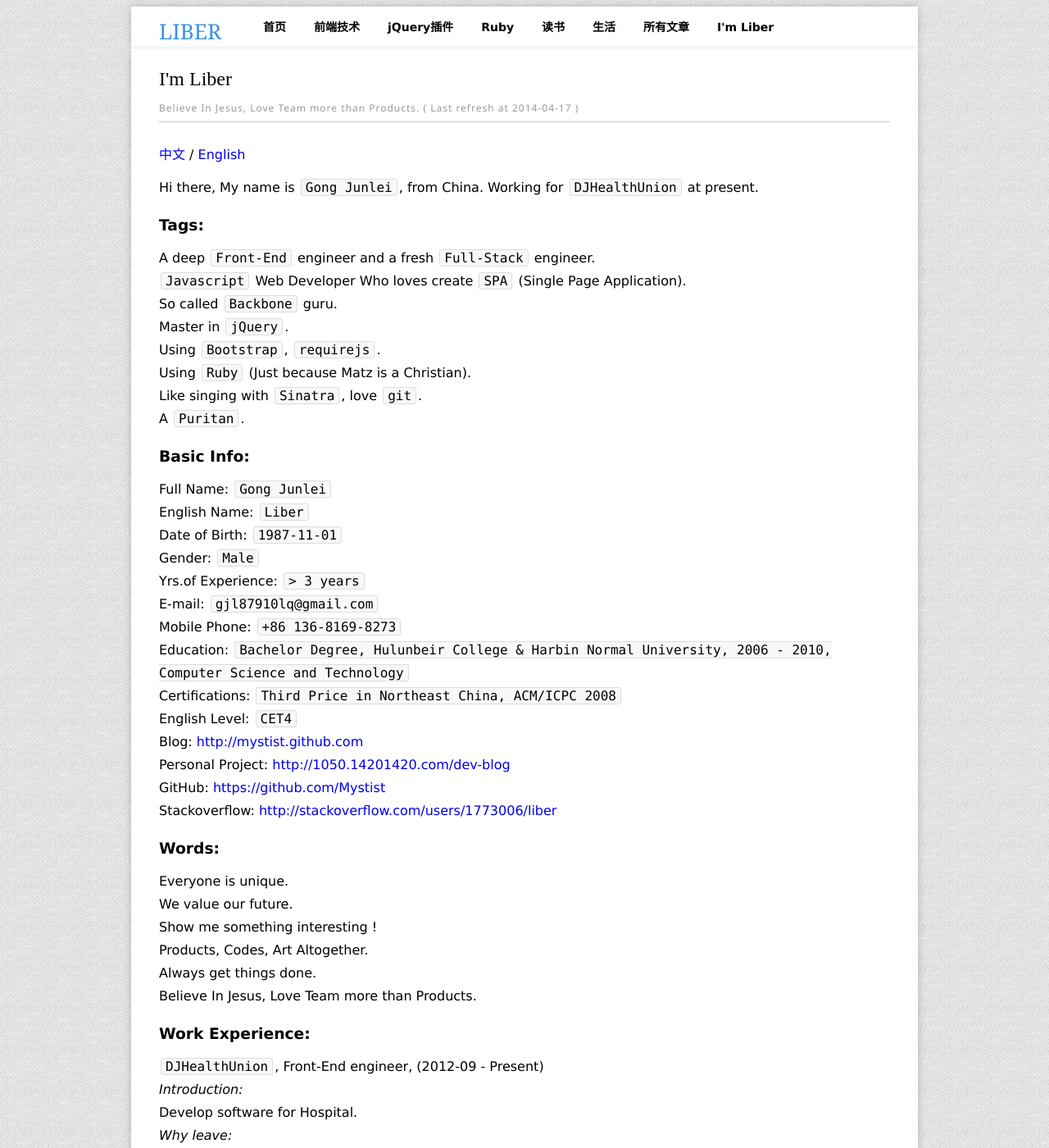
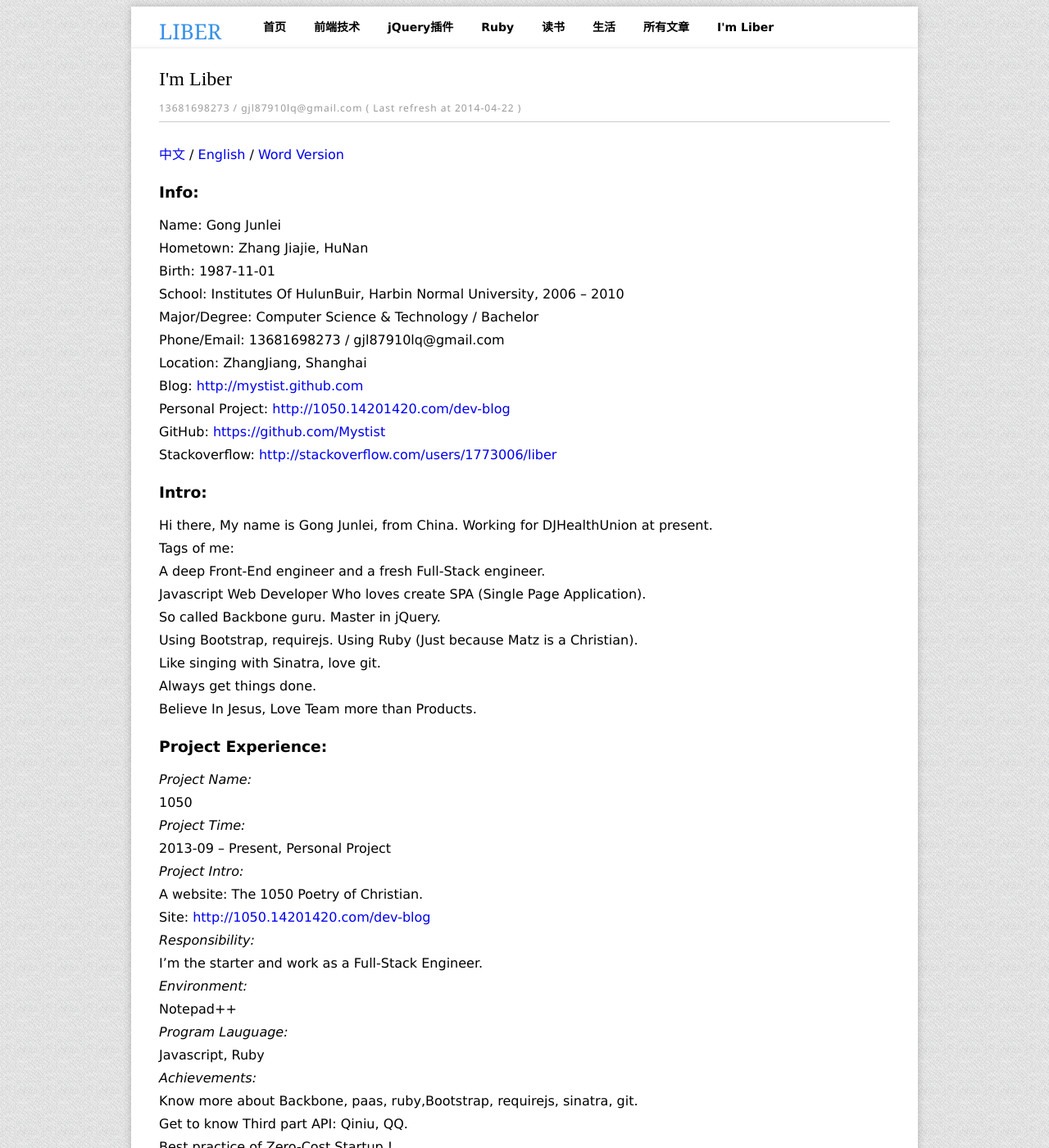
Before and after one commit to mystist/mystist.github.com, a Jekyll site: the page built from liber_en.md, in a window 1280 px wide and 1400 px high. Shown: the whole window at 82% size. Built offline with Jekyll 4.4.1, drawn with Linux system fonts in a browser that asks for light colours; Markdown is read by kramdown in place of the engine named in the settings; some of the changed text lies outside the part shown.

Commit message:
update_cv

```diff
--- a/liber_en.md
+++ b/liber_en.md
@@ -1,163 +1,219 @@
 ---
 layout: template
 title: I'm Liber
-text: Believe In Jesus, Love Team more than Products. ( Last refresh at 2014-04-17 )
+text: 13681698273 / gjl87910lq@gmail.com ( Last refresh at 2014-04-22 )
 ---
 
-[中文](liber.html) / [English](liber_en.html)
+[中文](liber.html) / [English](liber_en.html) / [Word Version](images/liber.rar)
 
-Hi there, My name is `Gong Junlei`, from China. Working for `DJHealthUnion` at present.
-
-### Tags:
-A deep `Front-End` engineer and a fresh `Full-Stack` engineer.
-`Javascript` Web Developer Who loves create `SPA` (Single Page Application).
-So called `Backbone` guru.
-Master in `jQuery`.
-Using `Bootstrap`, `requirejs`.
-Using `Ruby` (Just because Matz is a Christian).
-Like singing with `Sinatra`, love `git`.
-A `Puritan`.
-
-### Basic Info:
-Full Name: `Gong Junlei`
-English Name: `Liber`
-Date of Birth: `1987-11-01`
-Gender: `Male`
-Yrs.of Experience: `> 3 years`
-E-mail: `gjl87910lq@gmail.com`
-Mobile Phone: `+86 136-8169-8273`
-Education: `Bachelor Degree, Hulunbeir College & Harbin Normal University, 2006 - 2010, Computer Science and Technology`
-Certifications: `Third Price in Northeast China, ACM/ICPC 2008`
-English Level: `CET4`
+### Info:
+Name: Gong Junlei
+Hometown: Zhang Jiajie, HuNan
+Birth: 1987-11-01
+School: Institutes Of HulunBuir, Harbin Normal University,  2006 – 2010
+Major/Degree: Computer Science & Technology / Bachelor
+Phone/Email: 13681698273 / gjl87910lq@gmail.com
+Location: ZhangJiang, Shanghai
 Blog: [http://mystist.github.com](http://mystist.github.com)
 Personal Project: [http://1050.14201420.com/dev-blog](http://1050.14201420.com/dev-blog)
 GitHub: [https://github.com/Mystist](https://github.com/Mystist)
 Stackoverflow: [http://stackoverflow.com/users/1773006/liber](http://stackoverflow.com/users/1773006/liber)
 
-### Words:
-Everyone is unique.
-We value our future.
-Show me something interesting !
-Products, Codes, Art Altogether.
+### Intro:
+Hi there, My name is Gong Junlei, from China. Working for DJHealthUnion at present.
+Tags of me:
+A deep Front-End engineer and a fresh Full-Stack engineer.
+Javascript Web Developer Who loves create SPA (Single Page Application).
+So called Backbone guru. Master in jQuery.
+Using Bootstrap, requirejs. Using Ruby (Just because Matz is a Christian).
+Like singing with Sinatra, love git.
 Always get things done.
 Believe In Jesus, Love Team more than Products.
 
-### Work Experience:
-`DJHealthUnion`, Front-End engineer, (2012-09 - Present)
-<em>Introduction: </em>
-Develop software for Hospital.
-<em>Why leave: </em>
-We do not work with F2E Team leader together for location reason.
-Far away from home.
-
-`NanRuan`, Software engineer, (2011-05 - 2012-08)
-<em>Introduction: </em>
-Develop software for logistics company.
-<em>Why leave: </em>
-The `cn` lauguage that created by the company is not good for personal career.
-
-`LinZhi`, C# Programer, (2010-09 - 2011-04)
-<em>Introduction: </em>
-iTry86 is a website that can trade stocks with virtual money.
-<em>Why leave: </em>
-IPO failure, team off.
-
-### Projects:
-
-`1050:` (Personal project, 2013-09 - Present)
-<em>Introduction: </em>
+### Project Experience:
+*Project Name:*
+1050
+*Project Time:*
+2013-09 – Present, Personal Project
+*Project Intro:*
 A website: The 1050 Poetry of Christian.
 Site: [http://1050.14201420.com/dev-blog](http://1050.14201420.com/dev-blog)
-<em>Responsibility: </em>
-I'm the starter and work as a Full-Stack engineer.
-<em>Achievements: </em>
-Know more about `Backbone`, `paas`, `ruby`, `sinatra`, `git`.
+*Responsibility:*
+I'm the starter and work as a Full-Stack Engineer.
+*Environment:*
+Notepad++
+*Program Lauguage:*
+Javascript, Ruby
+*Achievements:*
+Know more about Backbone, paas, ruby,Bootstrap, requirejs, sinatra, git.
+Get to know Third part API: Qiniu, QQ.
 Best practice of Zero-Cost Startup !
 
 <hr />
 
-`MRS:` (DJHealthUnion, Front-End engineer, 2013-06 - Present)
-<em>Introduction: </em>
+*Project Name:*
+MRS
+*Project Time:*
+2013-06 – Present, DJHealthUnion, F2E
+*Project Intro:*
 MRS is a Data visualization system: Medical Report System.
-Version 1 use `BIRT`, Version 2 use `OLAP` and `eCharts`.
-<em>Responsibility: </em>
+Version 1 use BIRT, Version 2 use OLAP and eCharts.
+*Responsibility:*
 Communicate with PM.
 Take charge of front-end team.
-Create a tool to custom report: `BIKit`.
-<em>Achievements: </em>
+Create a tool to custom report: BIKit.
+*Environment:*
+Notepad++, MyEclipse
+*Program Lauguage:*
+Javascript, MDX
+*Achievements:*
 Experience with manage team.
-Know more about `OLAP`, `eCharts` and `hightCharts`.
-Master in handle `JSON` datas.
+Know more about OLAP, eCharts and hightCharts.
+Master in handle JSON datas.
 
 <hr />
 
-`MiniWorkStation:` (DJHealthUnion, Front-End engineer, 2012-12 - 2013-05)
-<em>Introduction: </em>
+*Project Name:*
+MiniWorkStation
+*Project Time:*
+2012-12 - 2013-05, DJHealthUnion, F2E
+*Project Intro:*
 A system that the Doctors and Nurses can work together.
 Nurse can do: Manage patients, Make plan for patients, execute docter orders, etc.
 Docter can do: Manage orders, Make applications and Add dialysis orders for patients.
-<em>Responsibility: </em>
+*Responsibility:*
 Work with Designer and PM.
 Work with Back-End engineer.
-<em>Achievements: </em>
+*Environment:*
+Notepad++, MyEclipse
+*Program Lauguage:*
+Javascript
+*Achievements:*
 Know more about the Roles of Designer, Front-End and Back-End.
 Know more about Front-End MVC.
-Business technologies about `HIS`.
+Business technologies about HIS.
 
 <hr />
 
-`Plugin - Timetrack:` (DJHealthUnion, Front-End engineer, 2012-09 - 2012-11)
-<em>Introduction: </em>
+*Project Name:*
+Plugin - Timetrack
+*Project Time:*
+2012-09 - 2012-11, DJHealthUnion, F2E
+*Project Intro:*
 jQuery plugin to manage dates and events.
-<em>Responsibility: </em>
+*Responsibility:*
 Achieve it from zero to end.
-<em>Achievements: </em>
-Know more about `jQuery`.
+*Environment:*
+Notepad++
+*Program Lauguage:*
+Javascript
+*Achievements:*
+Know more about jQuery.
 Self-confidence and Achievability.
 
 <hr />
 
-`E-commerce Website for ZLD:`(NanRuan, Software engineer, 2012-01 - 2012-08)
-<em>Introduction: </em>
+*Project Name:*
+E-commerce Website for ZLD
+*Project Time:*
+2012-01 - 2012-08, NR, Software Engineer
+*Project Intro:*
 ZLD is a logistics company.
 The clients of ZLD can use the website to make orders online, search informations.
 The carriers of ZLD can use the website to print order infotmations.
-<em>Responsibility: </em>
+*Responsibility:*
 Work with architect engineer.
 Design and Achieve the website.
-<em>Achievements: </em>
-Learnt the `cn` lauguage made by NanRuan.
-Learnt something about `UI`, `UE`.
-Business technologies about `logistics`.
+*Environment:*
+Notepad++
+*Program Lauguage:*
+Javascript, CN
+*Achievements:*
+Learnt the CN lauguage made by NanRuan.
+Learnt something about UI, UE.
+Business technologies about logistics.
 
 <hr />
 
-`ERP system for HaiJiXing:`(NanRuan, Software engineer, 2011-05 - 2011-12)
-<em>Introduction: </em>
+*Project Name:*
+ERP system for HaiJiXing
+*Project Time:*
+2011-05 - 2011-1, NR, Software Engineer
+*Project Intro:*
 HaiJiXing is a medical made/sell company.
-<em>Responsibility: </em>
+*Responsibility:*
 Achieve clients management.
 Technical support on site.
-<em>Achievements: </em>
+*Environment:*
+Notepad++
+*Program Lauguage:*
+Javascript, CN
+*Achievements:*
 Know how to handle things on site.
-Business technologies about `ERP`.
+Business technologies about ERP.
 
 <hr />
 
-`Group of iTry86:`  (LinZhi, C# Programer, 2010-09 - 2011-04)
-<em>Introduction: </em>
+*Project Name:*
+Group of iTry86
+*Project Time:*
+2010-09 - 2011-04, LinZhi, C# Programer
+*Project Intro:*
 iTry86 is a website that can trade stocks with virtual money.
 Group of iTry86 is the subsite that users can communicate with each other there.
-<em>Responsibility: </em>
+*Responsibility:*
 Work with Designer.
 Fix other sites.
-<em>Achievements: </em>
-Know more about `jQuery` and `Memorycache`.
+*Environment:*
+Visual Studio 2008
+*Program Lauguage:*
+C#
+*Achievements:*
+Know more about jQuery and Memorycache.
 Know how to work with colleagues.
-Business technologies about `Finance`.
+Business technologies about Finance.
 
+<br />
 <hr />
+
+### Work Experience:
+DJHealthUnion, Front-End Engineer, (2012-09 – Present)
+*Introduction:*
+Develop software for Hospital.
+*Why leave:*
+We do not work with F2E Team leader together for location reason.
+Far away from home.
+
+NanRuan, Software Engineer, (2011-05 - 2012-08)
+*Introduction:*
+Develop software for logistics company.
+*Why leave:*
+The cn lauguage that created by the company is not good for personal career.
+
+LinZhi, C# Programer, (2010-09 - 2011-04)
+*Introduction:*
+iTry86 is a website that can trade stocks with virtual money.
+*Why leave:*
+IPO failure, team off.
+
+### Education:
+2006 - 2010	Bachelor, Hulunbeir College & Harbin Normal University, 2006 - 2010, Computer Science and Technology
+
+### Certificate:
+2008-06	CET4
+2008-06	Third Price in Northeast China, ACM/ICPC 2008
+2008-05	Second Price in Hei Longjiang Province, ACM/ICPC 2008
+
+### Why Me ?
+1\. Christian: Honest, Kindness, Happy, Persistence.
+2\. Understand what you really want to say in comunication.
+3\. Love Coding, Excellent in self study and always get things done.
+
+### Salary:
+14,000 RMB per Month before tax.
+
 <br />
+<hr />
 
 ### Works:
 
@@ -466,7 +522,7 @@ Take a glance of code:
       numbers++;
       curTime = addNByDateType(curTime, type);
     }
-    return	numbers;
+    return numbers;
   }
 
   function addNByDateType(time, type) {
```
Also changed, not shown: liber.md (+150 -95 lines), 1 other file.
